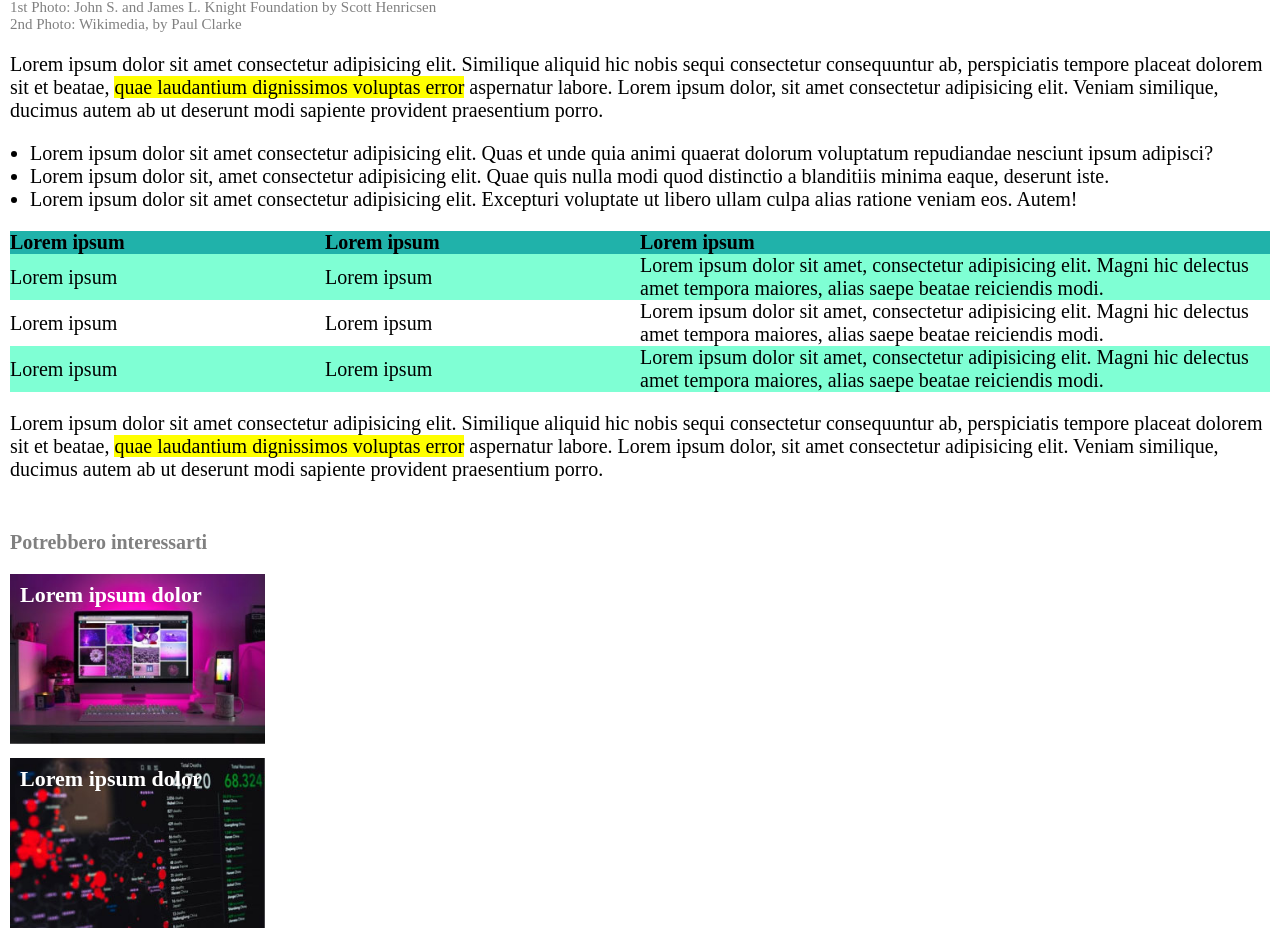
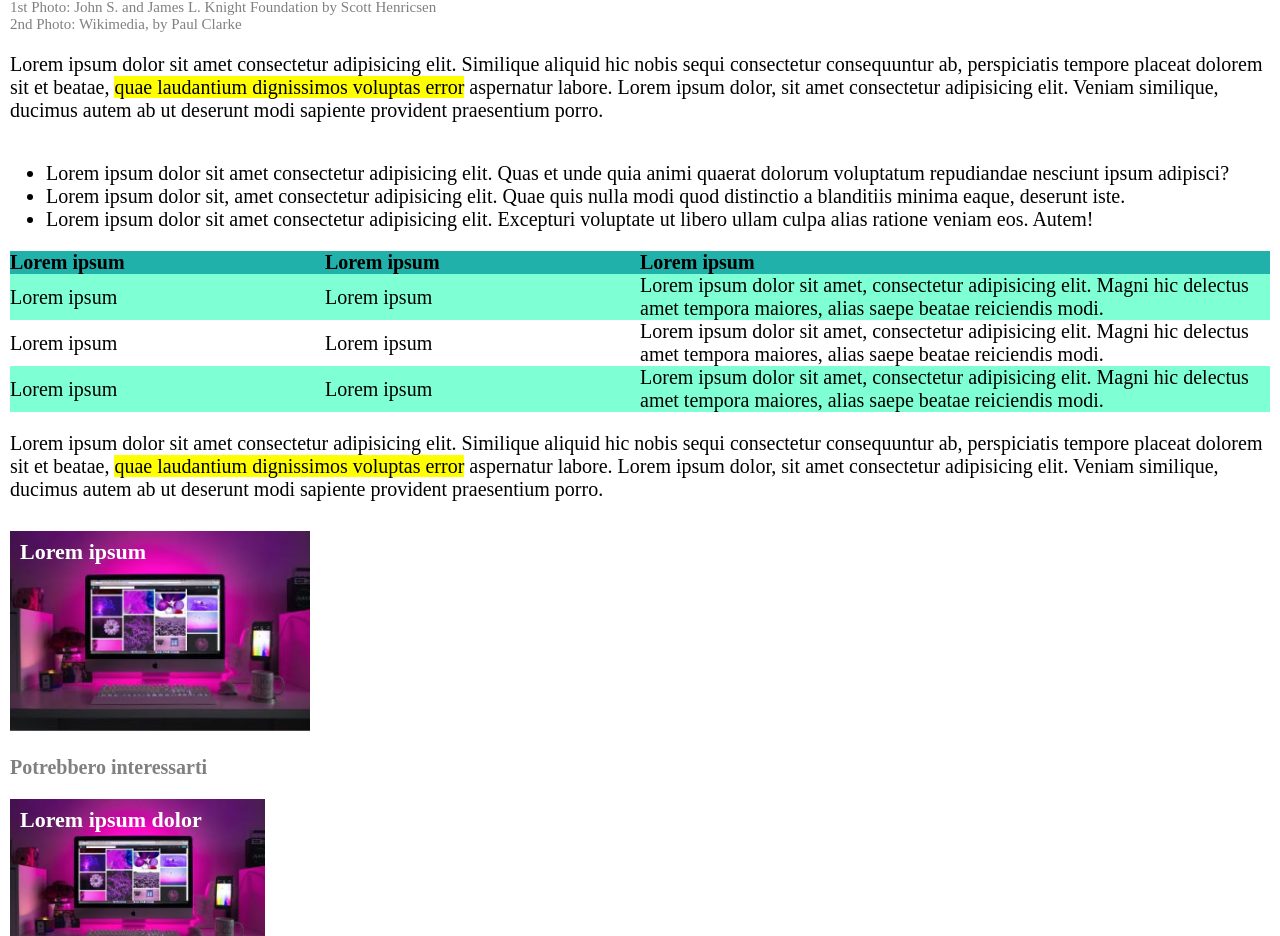
Before and after one commit to larosamad/html-css-booleaner, a plain HTML site: page index.html in a window 1280 px wide. Shown: the part 617-1553 px from the top of the page. Drawn offline with Linux system fonts and the light colour scheme.

Commit message:
aggiunta correzione

```diff
--- a/assets/css/style.css
+++ b/assets/css/style.css
@@ -12,7 +12,7 @@ header{
     background-color: lightseagreen;
 }
 
-header #logo{
+#logo{
     width: 15%;
     padding-top: 50px;
     padding-left: 10px;
@@ -61,11 +61,12 @@ h1 {
  }
 
  .list{
-    padding: 0 20px 20px;
+    margin-left: 1rem;
+    padding:20px;
  }
 
  table{
-    border-collapse: collapse;
+    border-spacing: 0px;
 }
 
  thead{
@@ -96,6 +97,19 @@ footer div img{
     padding: 20px 0;
  }
 
+ .bg-photo{
+   background-image: url(../img/monitor.jpg);
+   background-repeat: no-repeat;
+   background-size: contain;
+   width: 300px;
+   height: 205px;
+   padding-top: 8px;
+   padding-left: 10px;
+   font-size: 22px;
+   font-weight: bold;
+   color: white;
+ }
+
  .lorem-img{
     position: relative;
     text-align: left;
--- a/index.html
+++ b/index.html
@@ -68,6 +68,9 @@
 <!-- Fine main -->
 
     <footer>
+    <div class="bg-photo">Lorem ipsum</div>
+
+
     <h3>Potrebbero interessarti</h3>
     <div class="lorem-img"><img src="assets/img/monitor.jpg" alt="Monitor">
         <div class="lorem-text">Lorem ipsum dolor</div>
```
